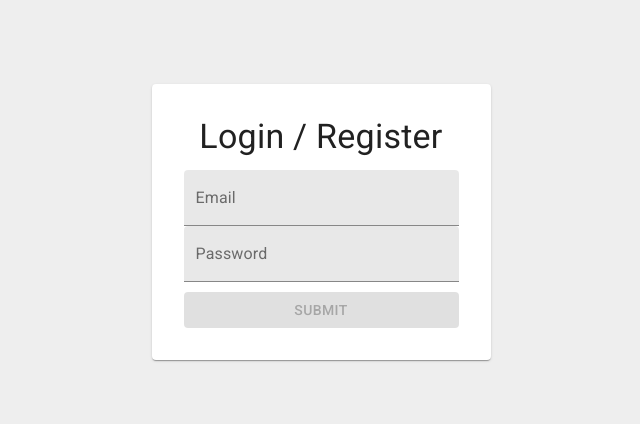
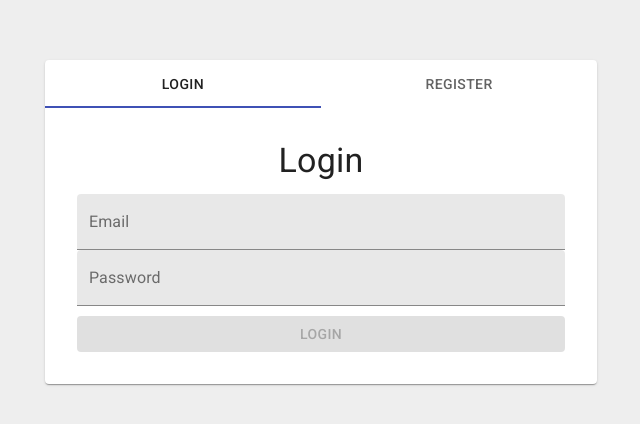
Before and after one commit to ChristopherGustafson/id1212-project, a React (Create React App) app in the folder frontend/: page / in a window 1280 px wide. Shown: the part 178-602 px from the top of the page, without its empty margins (319-959 px from the left). Built offline with nearby package versions, Linux system fonts and the light colour scheme; no server answers.

Commit message:
Make login and register form working

```diff
--- a/frontend/package.json
+++ b/frontend/package.json
@@ -4,6 +4,8 @@
   "private": true,
   "dependencies": {
     "@material-ui/core": "^4.11.1",
+    "@material-ui/icons": "^4.9.1",
+    "@material-ui/lab": "^4.0.0-alpha.56",
     "@types/node": "^14.14.10",
     "@types/react": "^17.0.0",
     "@types/react-dom": "^17.0.0",
--- /dev/null
+++ b/frontend/src/components/LoginForm.tsx
@@ -0,0 +1,84 @@
+import { useContext } from 'react';
+import { useFormik } from 'formik';
+import * as yup from 'yup';
+
+import { Button, styled, TextField, Typography } from '@material-ui/core';
+import AuthContext from '../context/AuthContext';
+import api from '../lib/api';
+import SnackbarContext from './SnackBar';
+
+const initialValues = {
+  email: '',
+  password: '',
+};
+
+const LoginForm: React.FC = () => {
+  const openSnackbar = useContext(SnackbarContext);
+  const { login } = useContext(AuthContext);
+
+  const loginForm = useFormik({
+    validateOnMount: true,
+    initialValues: initialValues,
+    validationSchema: yup.object({
+      email: yup.string().email('Invalid email').required('Required'),
+      password: yup.string().min(6, 'At least 6 characters').required('Required'),
+    }),
+    onSubmit: (values) => {
+      return api
+        .login(values)
+        .then((user) => {
+          login(user);
+        })
+        .catch((err) => {
+          openSnackbar({ content: err.message, severity: 'error' });
+        });
+    },
+  });
+
+  return (
+    <>
+      <Typography variant="h4" gutterBottom align="center">
+        Login
+      </Typography>
+      <TextField
+        fullWidth
+        id="email"
+        autoComplete="email"
+        variant="filled"
+        label="Email"
+        value={loginForm.values.email}
+        error={loginForm.touched.email && !!loginForm.errors.email}
+        helperText={loginForm.touched.email && loginForm.errors.email}
+        onBlur={loginForm.handleBlur}
+        onChange={loginForm.handleChange}
+      />
+      <TextField
+        fullWidth
+        id="password"
+        variant="filled"
+        type="password"
+        label="Password"
+        value={loginForm.values.password}
+        error={loginForm.touched.password && !!loginForm.errors.password}
+        helperText={loginForm.touched.password && loginForm.errors.password}
+        onBlur={loginForm.handleBlur}
+        onChange={loginForm.handleChange}
+      />
+      <SubmitButton
+        disabled={loginForm.isValidating || !loginForm.isValid}
+        variant="contained"
+        color="primary"
+        onClick={loginForm.submitForm}
+      >
+        Login
+      </SubmitButton>
+    </>
+  );
+};
+
+const SubmitButton = styled(Button)({
+  marginTop: 10,
+  width: '100%',
+});
+
+export default LoginForm;
--- /dev/null
+++ b/frontend/src/components/RegisterForm.tsx
@@ -0,0 +1,84 @@
+import { useContext } from 'react';
+import { useFormik } from 'formik';
+import * as yup from 'yup';
+
+import { Button, styled, TextField, Typography } from '@material-ui/core';
+import AuthContext from '../context/AuthContext';
+import api from '../lib/api';
+import SnackbarContext from './SnackBar';
+
+const initialValues = {
+  email: '',
+  password: '',
+};
+
+const RegisterForm: React.FC = () => {
+  const { login } = useContext(AuthContext);
+  const openSnackbar = useContext(SnackbarContext);
+
+  const registerForm = useFormik({
+    validateOnMount: true,
+    initialValues: initialValues,
+    validationSchema: yup.object({
+      email: yup.string().email('Invalid email').required('Required'),
+      password: yup.string().min(6, 'At least 6 characters').required('Required'),
+    }),
+    onSubmit: (values) => {
+      return api
+        .register(values)
+        .then((user) => {
+          login(user);
+        })
+        .catch((err) => {
+          openSnackbar({ content: err.message, severity: 'error' });
+        });
+    },
+  });
+
+  return (
+    <>
+      <Typography variant="h4" gutterBottom align="center">
+        Register
+      </Typography>
+      <TextField
+        fullWidth
+        id="email"
+        autoComplete="email"
+        variant="filled"
+        label="Email"
+        value={registerForm.values.email}
+        error={registerForm.touched.email && !!registerForm.errors.email}
+        helperText={registerForm.touched.email && registerForm.errors.email}
+        onBlur={registerForm.handleBlur}
+        onChange={registerForm.handleChange}
+      />
+      <TextField
+        fullWidth
+        id="password"
+        variant="filled"
+        type="password"
+        label="Password"
+        value={registerForm.values.password}
+        error={registerForm.touched.password && !!registerForm.errors.password}
+        helperText={registerForm.touched.password && registerForm.errors.password}
+        onBlur={registerForm.handleBlur}
+        onChange={registerForm.handleChange}
+      />
+      <SubmitButton
+        disabled={registerForm.isValidating || !registerForm.isValid}
+        variant="contained"
+        color="primary"
+        onClick={registerForm.submitForm}
+      >
+        Register
+      </SubmitButton>
+    </>
+  );
+};
+
+const SubmitButton = styled(Button)({
+  marginTop: 10,
+  width: '100%',
+});
+
+export default RegisterForm;
--- /dev/null
+++ b/frontend/src/components/SnackBar.tsx
@@ -0,0 +1,50 @@
+import React, { useState } from 'react';
+
+import { IconButton, Snackbar } from '@material-ui/core';
+import { Close as CloseIcon } from '@material-ui/icons';
+import { Alert, AlertProps } from '@material-ui/lab';
+
+interface Message extends Partial<AlertProps> {
+  content: string;
+}
+const SnackbarContext = React.createContext((_: Message) => {});
+
+export const SnackbarContextProvider: React.FC = ({ children }) => {
+  const [isOpen, setIsOpen] = useState(false);
+  const [message, setMessage] = useState<Message>({ content: '', severity: 'success' });
+
+  const handleClose = () => {
+    setIsOpen(false);
+  };
+
+  const open = (newMessage: Message) => {
+    setMessage(newMessage);
+    handleOpen();
+  };
+
+  const handleOpen = () => {
+    setIsOpen(true);
+  };
+
+  return (
+    <SnackbarContext.Provider value={open}>
+      {children}
+      <Snackbar
+        autoHideDuration={5000}
+        open={isOpen}
+        onClose={handleClose}
+        action={
+          <IconButton size="small" aria-label="close" color="inherit" onClick={handleClose}>
+            <CloseIcon fontSize="small" />
+          </IconButton>
+        }
+      >
+        <Alert onClose={handleClose} {...message}>
+          {message.content}
+        </Alert>
+      </Snackbar>
+    </SnackbarContext.Provider>
+  );
+};
+
+export default SnackbarContext;
--- /dev/null
+++ b/frontend/src/lib/api.ts
@@ -0,0 +1,31 @@
+import { loginParams } from '../types/api';
+import { User } from '../types/user';
+
+const baseApiUrl = process.env.REACT_APP_API_URL || 'http://localhost:8080';
+
+function makeRequest<T>(endpoint: string, init?: RequestInit): Promise<T> {
+  return fetch(`${baseApiUrl}${endpoint}`, {
+    ...init,
+    headers: { 'Content-Type': 'application/json' },
+  }).then(async (res) => {
+    const data = await res.json();
+
+    if (res.ok) {
+      return data;
+    } else {
+      throw data;
+    }
+  });
+}
+
+const api = {
+  login: (values: loginParams): Promise<User> => {
+    return makeRequest('/user/login', { method: 'POST', body: JSON.stringify(values) });
+  },
+
+  register: (values: loginParams): Promise<User> => {
+    return makeRequest('/user/register', { method: 'POST', body: JSON.stringify(values) });
+  },
+};
+
+export default api;
--- a/frontend/src/lib/fakeApi.ts
+++ b/frontend/src/lib/fakeApi.ts
@@ -15,8 +15,11 @@ function createFakeResponse<T>(obj: T): fakeApiResponse<T> {
   });
 }
 
+const login = (_values: loginParams): fakeApiResponse<User> => createFakeResponse(fakeUser);
+
 const api = {
-  login: (_values: loginParams): fakeApiResponse<User> => createFakeResponse(fakeUser),
+  login,
+  register: login,
 };
 
 export default api;
--- a/frontend/src/views/Login.tsx
+++ b/frontend/src/views/Login.tsx
@@ -1,74 +1,45 @@
-import { Button, Paper, styled, TextField, Typography } from '@material-ui/core';
-import { useFormik } from 'formik';
-import { useContext } from 'react';
-import * as yup from 'yup';
-import AuthContext from '../context/AuthContext';
-import api from '../lib/fakeApi';
+import { Paper, styled, Tabs, Tab } from '@material-ui/core';
+import { useState } from 'react';
 
-const initialValues = {
-  email: '',
-  password: '',
+import LoginForm from '../components/LoginForm';
+import RegisterForm from '../components/RegisterForm';
+
+interface TabPanelProps {
+  index: number;
+  value: number;
+}
+
+const TabPanel: React.FC<TabPanelProps> = ({ index, value, children }) => {
+  return (
+    <div role="tabpanel" hidden={index !== value}>
+      {value === index && children}
+    </div>
+  );
 };
 
 const Login: React.FC = () => {
-  const { login } = useContext(AuthContext);
+  const [tab, setTab] = useState(0);
 
-  const loginForm = useFormik({
-    validateOnMount: true,
-    initialValues: initialValues,
-    validationSchema: yup.object({
-      email: yup.string().email('Invalid email').required('Required'),
-      password: yup.string().required('Required'),
-    }),
-    onSubmit: (values) => {
-      return api
-        .login(values)
-        .then((res) => res.json())
-        .then((user) => {
-          login(user);
-        });
-    },
-  });
+  const onChange = (_e: React.ChangeEvent<unknown>, index: number) => {
+    setTab(index);
+  };
 
   return (
     <Root>
-      <Card>
-        <Typography variant="h4" gutterBottom>
-          Login / Register
-        </Typography>
-        <TextField
-          fullWidth
-          id="email"
-          autoComplete="email"
-          variant="filled"
-          label="Email"
-          value={loginForm.values.email}
-          error={loginForm.touched.email && !!loginForm.errors.email}
-          helperText={loginForm.touched.email && loginForm.errors.email}
-          onBlur={loginForm.handleBlur}
-          onChange={loginForm.handleChange}
-        />
-        <TextField
-          fullWidth
-          id="password"
-          variant="filled"
-          type="password"
-          label="Password"
-          value={loginForm.values.password}
-          error={loginForm.touched.password && !!loginForm.errors.password}
-          helperText={loginForm.touched.password && loginForm.errors.password}
-          onBlur={loginForm.handleBlur}
-          onChange={loginForm.handleChange}
-        />
-        <SubmitButton
-          disabled={loginForm.isValidating || !loginForm.isValid}
-          variant="contained"
-          color="primary"
-          onClick={loginForm.submitForm}
-        >
-          Submit
-        </SubmitButton>
-      </Card>
+      <Paper>
+        <Tabs onChange={onChange} value={tab} variant="fullWidth" indicatorColor="primary">
+          <Tab label="Login" />
+          <Tab label="Register" />
+        </Tabs>
+        <Content>
+          <TabPanel value={tab} index={0}>
+            <LoginForm />
+          </TabPanel>
+          <TabPanel value={tab} index={1}>
+            <RegisterForm />
+          </TabPanel>
+        </Content>
+      </Paper>
     </Root>
   );
 };
@@ -80,17 +51,8 @@ const Root = styled('div')({
   alignItems: 'center',
 });
 
-const Card = styled(Paper)({
+const Content = styled('div')({
   padding: '2rem',
-  display: 'flex',
-  flexDirection: 'column',
-  alignItems: 'center',
-  minWidth: 275,
-});
-
-const SubmitButton = styled(Button)({
-  marginTop: 10,
-  width: '100%',
 });
 
 export default Login;
```
Also changed, not shown: frontend/src/App.tsx (+6 -3 lines), 2 other files (tests, documents, lock files or other folders).
